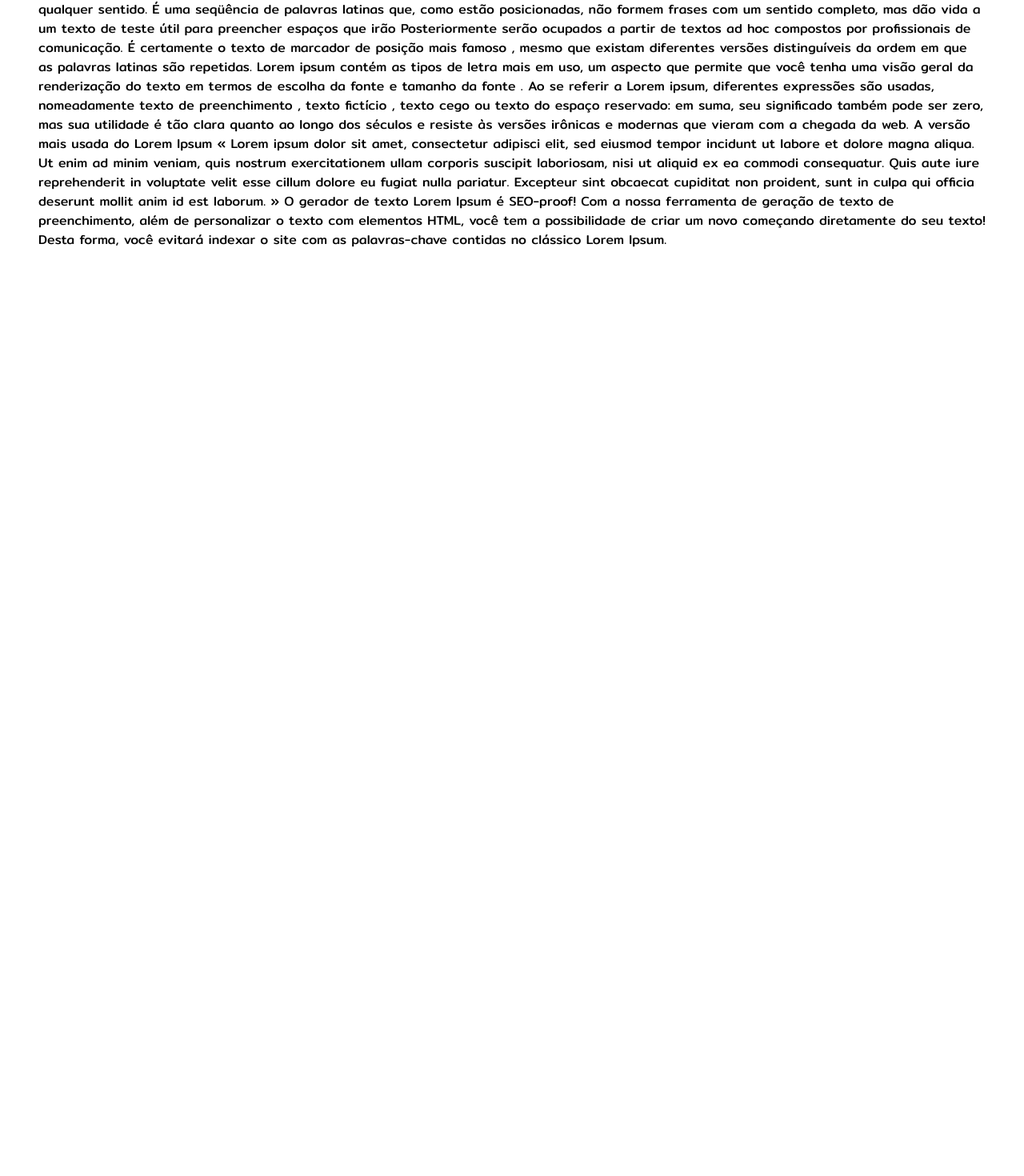
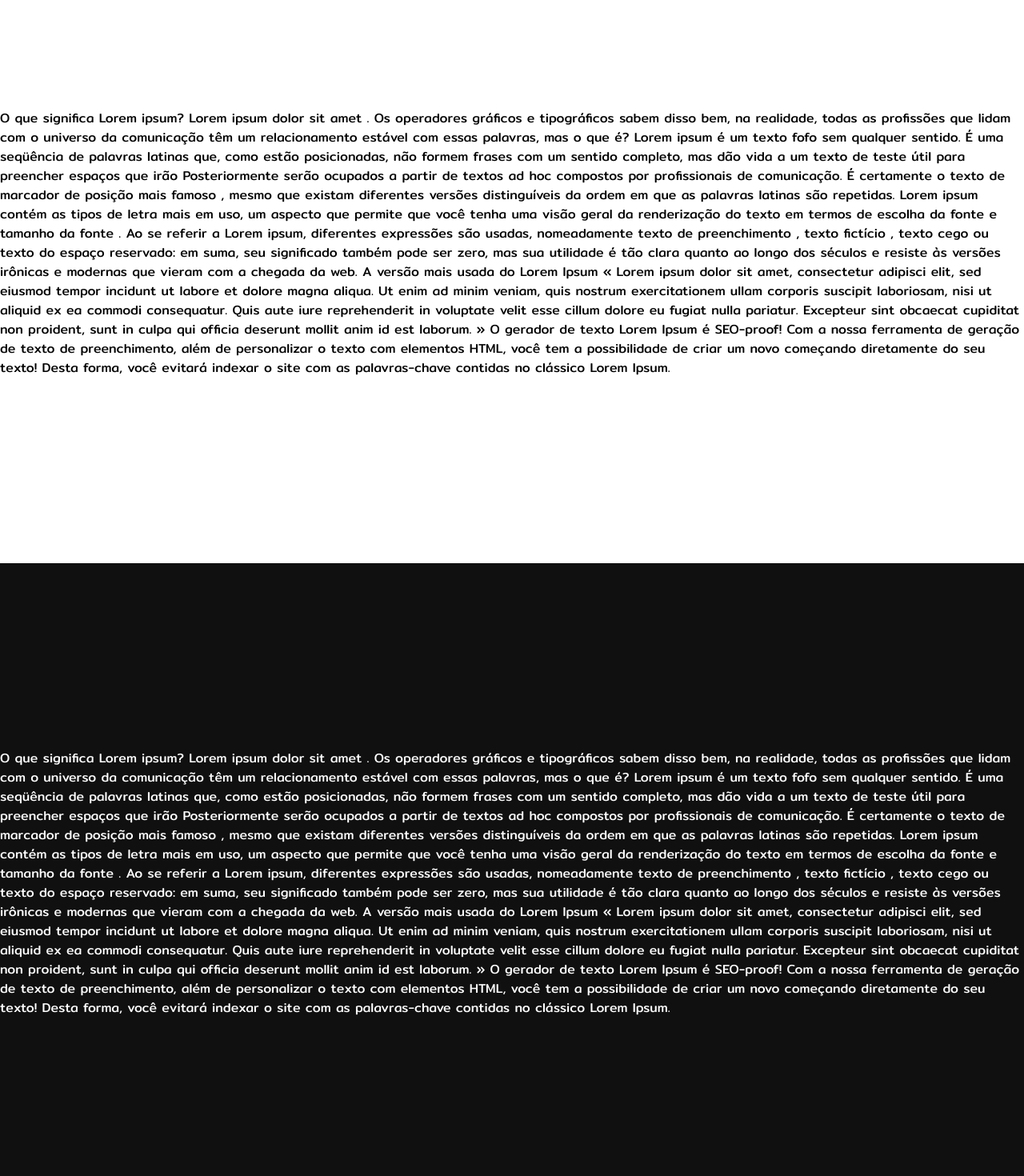
Before and after one commit to DiogoGoularttt/site, a Next.js app: page / in a window 1280 px wide. Shown: the part 1032-2502 px from the top of the page at 80% size. Before the commit the page ends 1392 px from the top, so only its background shows below. Built offline with nearby package versions, Linux system fonts and the light colour scheme.

Commit message:
:rocket: feat: Add scroll animation

```diff
--- a/src/app/Headline.js
+++ b/src/app/Headline.js
@@ -1,6 +1,6 @@
 export default function Headline() {
   return (
-    <div className="flex items-center justify-center max-w-7xl mx-auto text-5xl sm:text-7xl md:text-9xl font-bold text-center text-white icon-gradient relative -translate-y-32">
+    <div className="flex items-center justify-center max-w-7xl mx-auto text-5xl sm:text-7xl md:text-9xl font-bold text-center text-white icon-gradient relative -translate-y-32 page">
       <h1>
         Innovation Powered
         <br /> by Experience
--- a/src/app/globals.css
+++ b/src/app/globals.css
@@ -4,11 +4,33 @@
 body,
 html {
   height: 100%;
+  scroll-behavior: smooth;
   font-family: var(--font-mitr), sans-serif;
 }
 
+body::-webkit-scrollbar {
+  width: 1px;
+}
+
 .icon-gradient {
-  background: linear-gradient(90deg, #7969C8, #BC4BC4, #FF2CC0);
+  background: linear-gradient(90deg, #7969c8, #bc4bc4, #ff2cc0);
   -webkit-background-clip: text;
   -webkit-text-fill-color: transparent;
 }
+
+@keyframes appear {
+  from {
+    opacity: 0;
+    scale: 0.5;
+  }
+  to {
+    opacity: 1;
+    scale: 1;
+  }
+}
+
+.page {
+  animation: appear 10s linear;
+  animation-timeline: view();
+  animation-range: entry 0% cover 40%;
+}
--- a/src/app/page.js
+++ b/src/app/page.js
@@ -7,38 +7,95 @@ export default function Home() {
       <header className="w-full">
         <Header />
       </header>
-      <main className="">
-        <div className="flex flex-col justify-center items-center h-screen bg-[#101010]">
+      <main className="view">
+        <div className="flex flex-col justify-center items-center h-screen bg-[#101010] ">
           <Headline />
         </div>
 
-        <div className="bg-white p-12 max-w-7xl mx-auto">
-          <h1>
-            O que significa Lorem ipsum? Lorem ipsum dolor sit amet . Os operadores gráficos e tipográficos sabem disso
-            bem, na realidade, todas as profissões que lidam com o universo da comunicação têm um relacionamento estável
-            com essas palavras, mas o que é? Lorem ipsum é um texto fofo sem qualquer sentido. É uma seqüência de
-            palavras latinas que, como estão posicionadas, não formem frases com um sentido completo, mas dão vida a um
-            texto de teste útil para preencher espaços que irão Posteriormente serão ocupados a partir de textos ad hoc
-            compostos por profissionais de comunicação. É certamente o texto de marcador de posição mais famoso , mesmo
-            que existam diferentes versões distinguíveis da ordem em que as palavras latinas são repetidas. Lorem ipsum
-            contém as tipos de letra mais em uso, um aspecto que permite que você tenha uma visão geral da renderização
-            do texto em termos de escolha da fonte e tamanho da fonte . Ao se referir a Lorem ipsum, diferentes
-            expressões são usadas, nomeadamente texto de preenchimento , texto fictício , texto cego ou texto do espaço
-            reservado: em suma, seu significado também pode ser zero, mas sua utilidade é tão clara quanto ao longo dos
-            séculos e resiste às versões irônicas e modernas que vieram com a chegada da web. A versão mais usada do
-            Lorem Ipsum « Lorem ipsum dolor sit amet, consectetur adipisci elit, sed eiusmod tempor incidunt ut labore
-            et dolore magna aliqua. Ut enim ad minim veniam, quis nostrum exercitationem ullam corporis suscipit
-            laboriosam, nisi ut aliquid ex ea commodi consequatur. Quis aute iure reprehenderit in voluptate velit esse
-            cillum dolore eu fugiat nulla pariatur. Excepteur sint obcaecat cupiditat non proident, sunt in culpa qui
-            officia deserunt mollit anim id est laborum. » O gerador de texto Lorem Ipsum é SEO-proof! Com a nossa
-            ferramenta de geração de texto de preenchimento, além de personalizar o texto com elementos HTML, você tem a
-            possibilidade de criar um novo começando diretamente do seu texto! Desta forma, você evitará indexar o site
-            com as palavras-chave contidas no clássico Lorem Ipsum.
-          </h1>
+        <div id="services" className="flex flex-col justify-center items-center h-screen bg-white ">
+          <div className="max-w-7xl page">
+            <h1>
+              O que significa Lorem ipsum? Lorem ipsum dolor sit amet . Os operadores gráficos e tipográficos sabem
+              disso bem, na realidade, todas as profissões que lidam com o universo da comunicação têm um relacionamento
+              estável com essas palavras, mas o que é? Lorem ipsum é um texto fofo sem qualquer sentido. É uma seqüência
+              de palavras latinas que, como estão posicionadas, não formem frases com um sentido completo, mas dão vida
+              a um texto de teste útil para preencher espaços que irão Posteriormente serão ocupados a partir de textos
+              ad hoc compostos por profissionais de comunicação. É certamente o texto de marcador de posição mais famoso
+              , mesmo que existam diferentes versões distinguíveis da ordem em que as palavras latinas são repetidas.
+              Lorem ipsum contém as tipos de letra mais em uso, um aspecto que permite que você tenha uma visão geral da
+              renderização do texto em termos de escolha da fonte e tamanho da fonte . Ao se referir a Lorem ipsum,
+              diferentes expressões são usadas, nomeadamente texto de preenchimento , texto fictício , texto cego ou
+              texto do espaço reservado: em suma, seu significado também pode ser zero, mas sua utilidade é tão clara
+              quanto ao longo dos séculos e resiste às versões irônicas e modernas que vieram com a chegada da web. A
+              versão mais usada do Lorem Ipsum « Lorem ipsum dolor sit amet, consectetur adipisci elit, sed eiusmod
+              tempor incidunt ut labore et dolore magna aliqua. Ut enim ad minim veniam, quis nostrum exercitationem
+              ullam corporis suscipit laboriosam, nisi ut aliquid ex ea commodi consequatur. Quis aute iure
+              reprehenderit in voluptate velit esse cillum dolore eu fugiat nulla pariatur. Excepteur sint obcaecat
+              cupiditat non proident, sunt in culpa qui officia deserunt mollit anim id est laborum. » O gerador de
+              texto Lorem Ipsum é SEO-proof! Com a nossa ferramenta de geração de texto de preenchimento, além de
+              personalizar o texto com elementos HTML, você tem a possibilidade de criar um novo começando diretamente
+              do seu texto! Desta forma, você evitará indexar o site com as palavras-chave contidas no clássico Lorem
+              Ipsum.
+            </h1>
+          </div>
+        </div>
+
+        <div id="projects" className="flex flex-col justify-center items-center h-screen bg-[#101010] ">
+          <div className="max-w-7xl page">
+            <h1 className="text-white">
+              O que significa Lorem ipsum? Lorem ipsum dolor sit amet . Os operadores gráficos e tipográficos sabem
+              disso bem, na realidade, todas as profissões que lidam com o universo da comunicação têm um relacionamento
+              estável com essas palavras, mas o que é? Lorem ipsum é um texto fofo sem qualquer sentido. É uma seqüência
+              de palavras latinas que, como estão posicionadas, não formem frases com um sentido completo, mas dão vida
+              a um texto de teste útil para preencher espaços que irão Posteriormente serão ocupados a partir de textos
+              ad hoc compostos por profissionais de comunicação. É certamente o texto de marcador de posição mais famoso
+              , mesmo que existam diferentes versões distinguíveis da ordem em que as palavras latinas são repetidas.
+              Lorem ipsum contém as tipos de letra mais em uso, um aspecto que permite que você tenha uma visão geral da
+              renderização do texto em termos de escolha da fonte e tamanho da fonte . Ao se referir a Lorem ipsum,
+              diferentes expressões são usadas, nomeadamente texto de preenchimento , texto fictício , texto cego ou
+              texto do espaço reservado: em suma, seu significado também pode ser zero, mas sua utilidade é tão clara
+              quanto ao longo dos séculos e resiste às versões irônicas e modernas que vieram com a chegada da web. A
+              versão mais usada do Lorem Ipsum « Lorem ipsum dolor sit amet, consectetur adipisci elit, sed eiusmod
+              tempor incidunt ut labore et dolore magna aliqua. Ut enim ad minim veniam, quis nostrum exercitationem
+              ullam corporis suscipit laboriosam, nisi ut aliquid ex ea commodi consequatur. Quis aute iure
+              reprehenderit in voluptate velit esse cillum dolore eu fugiat nulla pariatur. Excepteur sint obcaecat
+              cupiditat non proident, sunt in culpa qui officia deserunt mollit anim id est laborum. » O gerador de
+              texto Lorem Ipsum é SEO-proof! Com a nossa ferramenta de geração de texto de preenchimento, além de
+              personalizar o texto com elementos HTML, você tem a possibilidade de criar um novo começando diretamente
+              do seu texto! Desta forma, você evitará indexar o site com as palavras-chave contidas no clássico Lorem
+              Ipsum.
+            </h1>
+          </div>
+        </div>
+
+        <div id="contact" className="flex flex-col justify-center items-center h-screen bg-white">
+          <div className="max-w-7xl page">
+            <h1>
+              O que significa Lorem ipsum? Lorem ipsum dolor sit amet . Os operadores gráficos e tipográficos sabem
+              disso bem, na realidade, todas as profissões que lidam com o universo da comunicação têm um relacionamento
+              estável com essas palavras, mas o que é? Lorem ipsum é um texto fofo sem qualquer sentido. É uma seqüência
+              de palavras latinas que, como estão posicionadas, não formem frases com um sentido completo, mas dão vida
+              a um texto de teste útil para preencher espaços que irão Posteriormente serão ocupados a partir de textos
+              ad hoc compostos por profissionais de comunicação. É certamente o texto de marcador de posição mais famoso
+              , mesmo que existam diferentes versões distinguíveis da ordem em que as palavras latinas são repetidas.
+              Lorem ipsum contém as tipos de letra mais em uso, um aspecto que permite que você tenha uma visão geral da
+              renderização do texto em termos de escolha da fonte e tamanho da fonte . Ao se referir a Lorem ipsum,
+              diferentes expressões são usadas, nomeadamente texto de preenchimento , texto fictício , texto cego ou
+              texto do espaço reservado: em suma, seu significado também pode ser zero, mas sua utilidade é tão clara
+              quanto ao longo dos séculos e resiste às versões irônicas e modernas que vieram com a chegada da web. A
+              versão mais usada do Lorem Ipsum « Lorem ipsum dolor sit amet, consectetur adipisci elit, sed eiusmod
+              tempor incidunt ut labore et dolore magna aliqua. Ut enim ad minim veniam, quis nostrum exercitationem
+              ullam corporis suscipit laboriosam, nisi ut aliquid ex ea commodi consequatur. Quis aute iure
+              reprehenderit in voluptate velit esse cillum dolore eu fugiat nulla pariatur. Excepteur sint obcaecat
+              cupiditat non proident, sunt in culpa qui officia deserunt mollit anim id est laborum. » O gerador de
+              texto Lorem Ipsum é SEO-proof! Com a nossa ferramenta de geração de texto de preenchimento, além de
+              personalizar o texto com elementos HTML, você tem a possibilidade de criar um novo começando diretamente
+              do seu texto! Desta forma, você evitará indexar o site com as palavras-chave contidas no clássico Lorem
+              Ipsum.
+            </h1>
+          </div>
         </div>
       </main>
-
-      <template></template>
     </>
   );
 }
```
Also changed, not shown: src/app/Header.js (+3 -5 lines).
